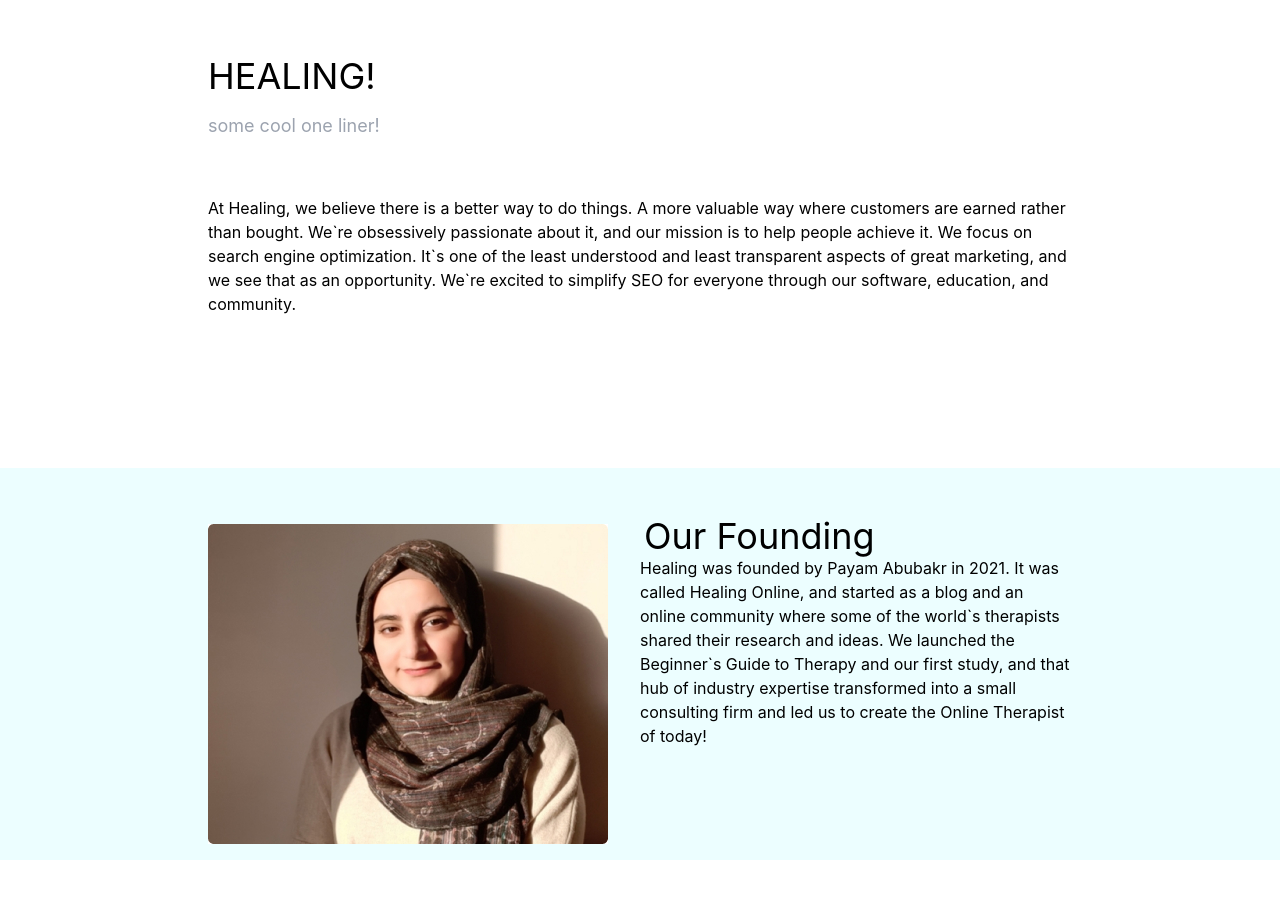
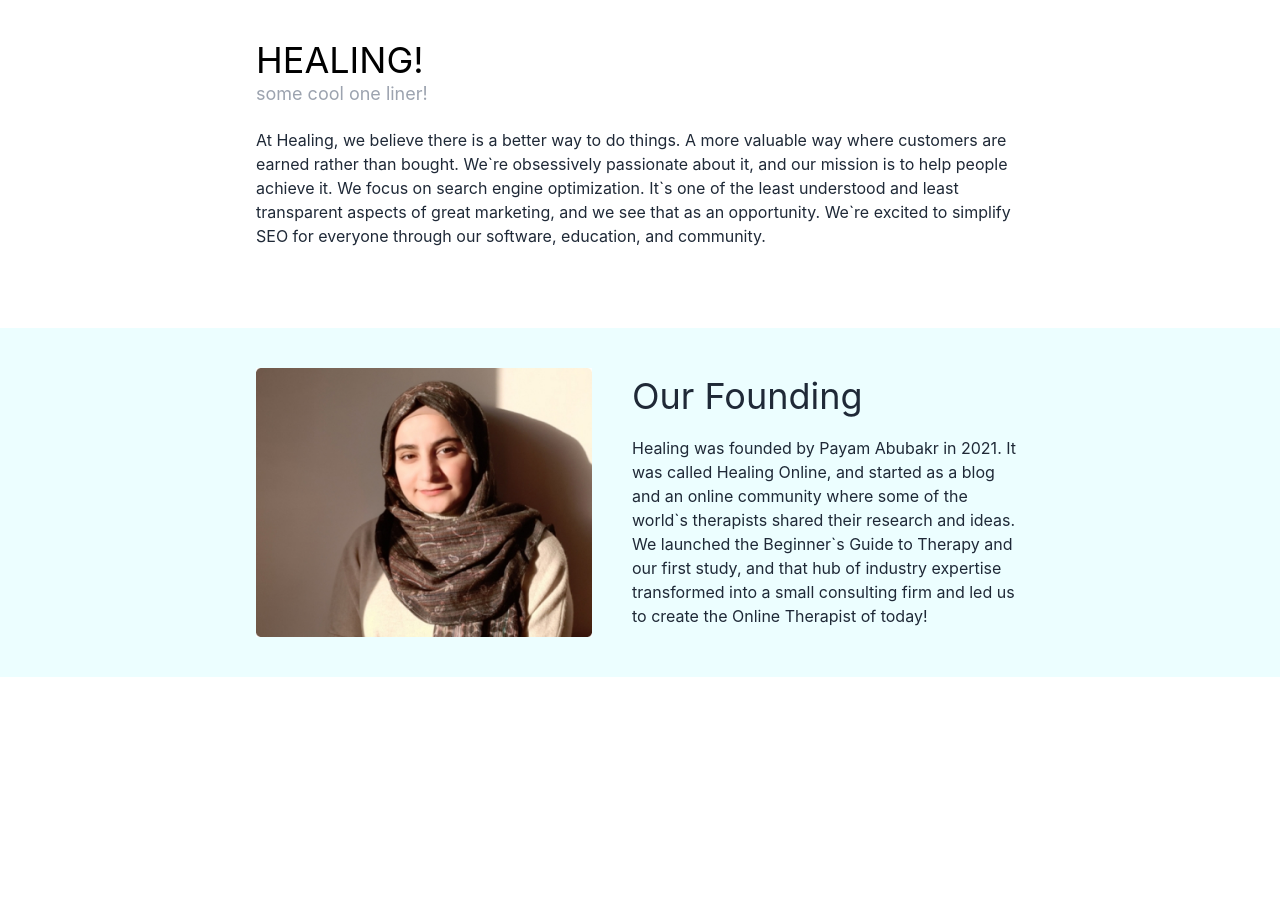
Before and after one commit to kogunlu/codezillas-capstone, a React (Create React App) app: page / in a window 1280 px wide. Shown: the top 898 px of the page. After the commit the page ends 800 px from the top, so only its background shows below. Built offline with nearby package versions, Linux system fonts and the light colour scheme.

Commit message:
Completed Style #15

```diff
--- a/src/App.jsx
+++ b/src/App.jsx
@@ -7,7 +7,7 @@ function App() {
 
   return (
     <div className="App">
-    <About/>
+      <About/>
     </div>
   );
 }
--- a/src/components/pages/About/About.jsx
+++ b/src/components/pages/About/About.jsx
@@ -3,27 +3,29 @@ import founderpic from "./founder/founderpic.jpg";
 
 function About() {
     return (
-        <div className="">
-        <div className="mx-52 my-2 bg-white pb-4">
-            <div className="h-full w-full flex flex-col justify-between">
-            <h1 className="text-4xl font-normal pt-12 pb-4">HEALING!</h1>
-            <p className="text-lg text-gray-400">some cool one liner!</p>
+        <div className="h-full w-full flex flex-col justify-between items-center ">
+            <div className="w-full px-5 py-10 lg:pb-20 lg:px-32 xl:px-64 flex flex-col justify-evenly gap-5">
+                <div className="h-full w-full flex flex-col md:items-center lg:items-start">
+                    <h1 className="text-4xl font-normal 2xl:text-6xl ">HEALING!</h1>
+                    <p className="text-lg text-gray-400 2xl:text-xl">some cool one liner!</p>
+                </div>
 
-            <div className="pt-14 pb-20">At Healing, we believe there is a better way to do things. A more valuable way where customers are earned rather than bought. We`re obsessively passionate about it, and our mission is to help people achieve it. We focus on search engine optimization. It`s one of the least understood and least transparent aspects of great marketing, and we see that as an opportunity. We`re excited to simplify SEO for everyone through our software, education, and community.</div>
-            </div>
-        </div>
-
-<div className=" ">
-        <div className=" pt-12 pb-2 my-14 grid grid-cols-2 bg-cyan-50 pb-12">
-           <div className="my-2 pl-52"> <img src={founderpic} alt="Our Founder" /></div>
-
-           <div className="pr-52 ">
-            <h1 className="col-span-2 text-4xl font-normal pl-1 ">Our Founding</h1>
-            <div>Healing was founded by Payam Abubakr in 2021. It was called Healing Online, and started as a blog and an online community where some of the world`s therapists shared their research and ideas. We launched the Beginner`s Guide to Therapy and our first study, and that hub of industry expertise transformed into a small consulting firm and led us to create the Online Therapist of today!</div>
+                <p className="text-gray-800 2xl:text-xl">At Healing, we believe there is a better way to do things. A more valuable way where customers are earned rather than bought. We`re obsessively passionate about it, and our mission is to help people achieve it. We focus on search engine optimization. It`s one of the least understood and least transparent aspects of great marketing, and we see that as an opportunity. We`re excited to simplify SEO for everyone through our software, education, and community.
+                </p>
             </div>
 
+            <div className="flex flex-col lg:flex-row justify-evenly lg:justify-between lg:items-center bg-cyan-50 px-5 py-10 gap-5 lg:px-32 lg:py-5 xl:px-64 xl:py-10 xl:gap-10 2xl:gap-5 xl:justify-start">
+
+                <div className="w-full lg:w-5/12 xl:w-6/12 flex justify-center items-start lg:justify-start">
+                    <img src={founderpic} alt="Our Founder" />
+                </div>
+
+                <div className="flex flex-col gap-3 lg:w-6/12 xl:w-7/12 2xl:w-full xl:gap-5 xl:h-full 2xl:justify-start">
+                    <h1 className="text-4xl font-normal text-gray-800 md:text-center lg:text-left 2xl:text-6xl ">Our Founding</h1>
+                    <p className="text-gray-800 2xl:text-xl">Healing was founded by Payam Abubakr in 2021. It was called Healing Online, and started as a blog and an online community where some of the world`s therapists shared their research and ideas. We launched the Beginner`s Guide to Therapy and our first study, and that hub of industry expertise transformed into a small consulting firm and led us to create the Online Therapist of today!
+                    </p>
+                </div>
         </div>
-</div>
 
 
 
```
Also changed, not shown: 1 other file (tests, documents, lock files or other folders).
